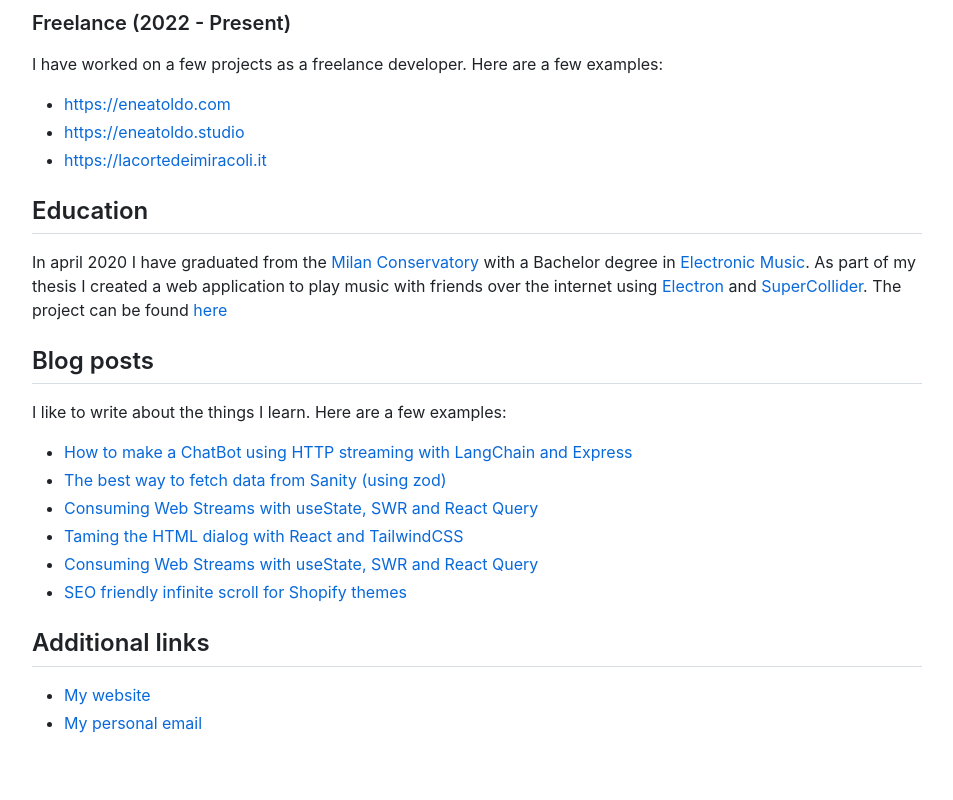
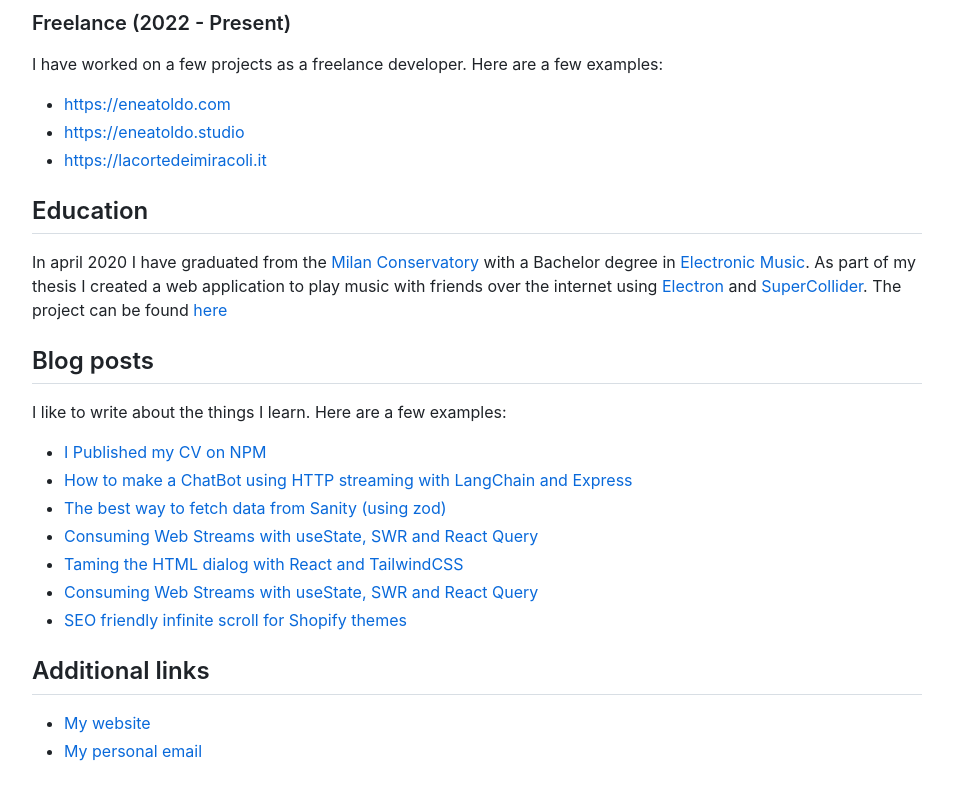
Before and after one commit to fibonacid/fibonacid, a website: page dist/index.html in a window 1280 px wide. Shown: the part 5119-5919 px from the top of the page, without its empty margins (13-966 px from the left). Drawn offline with Linux system fonts and the light colour scheme.

Commit message:
Add article entry

```diff
--- a/dist/index.html
+++ b/dist/index.html
@@ -95,6 +95,7 @@ body {
     <h2>Blog posts</h2>
     <p>I like to write about the things I learn. Here are a few examples:</p>
     <ul>
+      <li><a href="https://dev.to/fibonacid/i-published-my-cv-on-npm-1d61">I Published my CV on NPM</a></li>
       <li><a href="https://dev.to/fibonacid/quick-guide-for-langchain-streaming-via-expressjs-iod">How to make a ChatBot using HTTP streaming with LangChain and Express</a></li>
       <li><a href="https://dev.to/fibonacid/the-best-way-to-fetch-data-from-sanity-using-zod-57jj">The best way to fetch data from Sanity (using zod)</a></li>
       <li><a href="https://dev.to/fibonacid/consuming-web-streams-with-usestate-swr-and-react-query-3mjf">Consuming Web Streams with useState, SWR and React Query</a></li>
```
Also changed, not shown: 1 other file.
